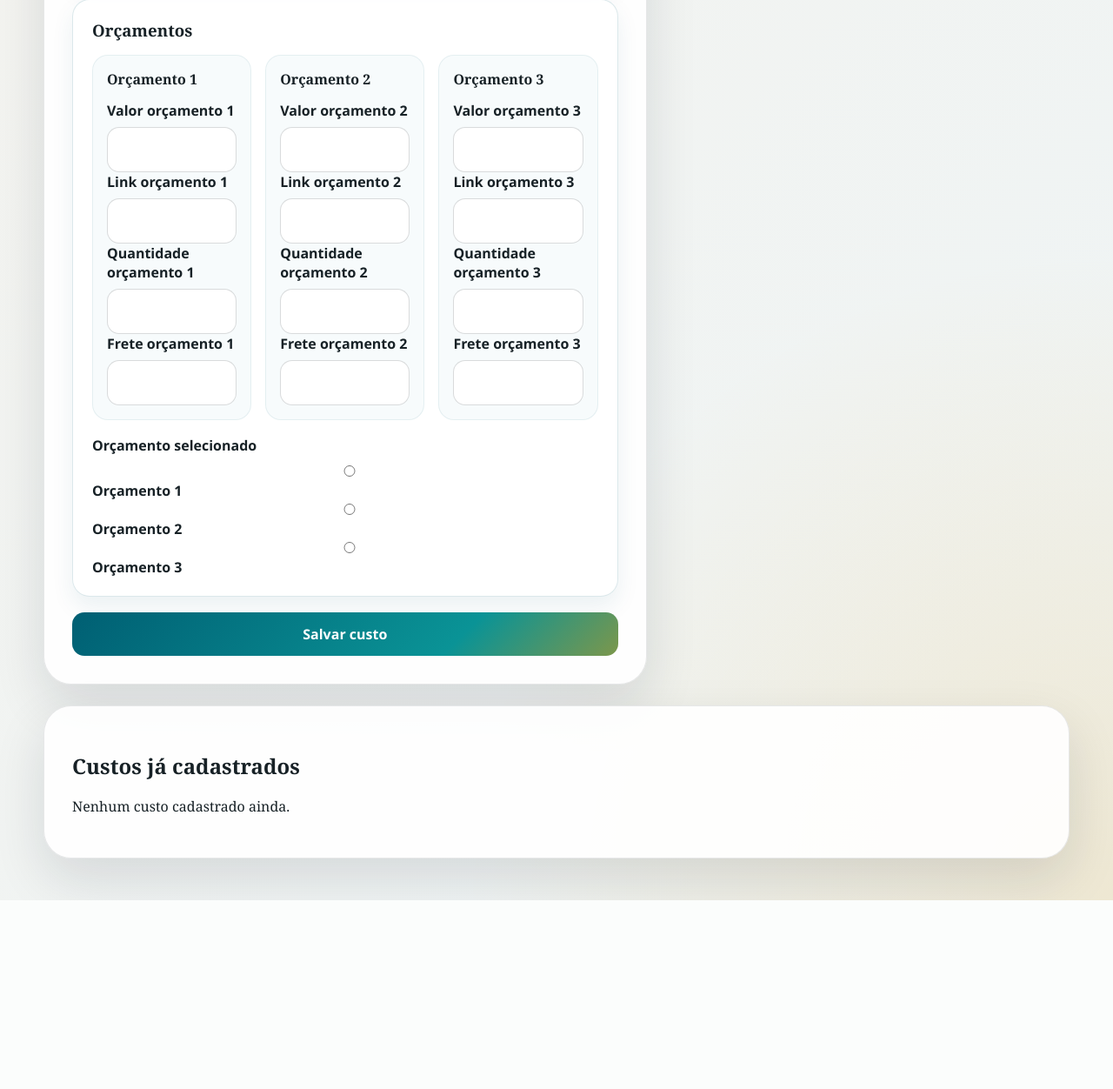
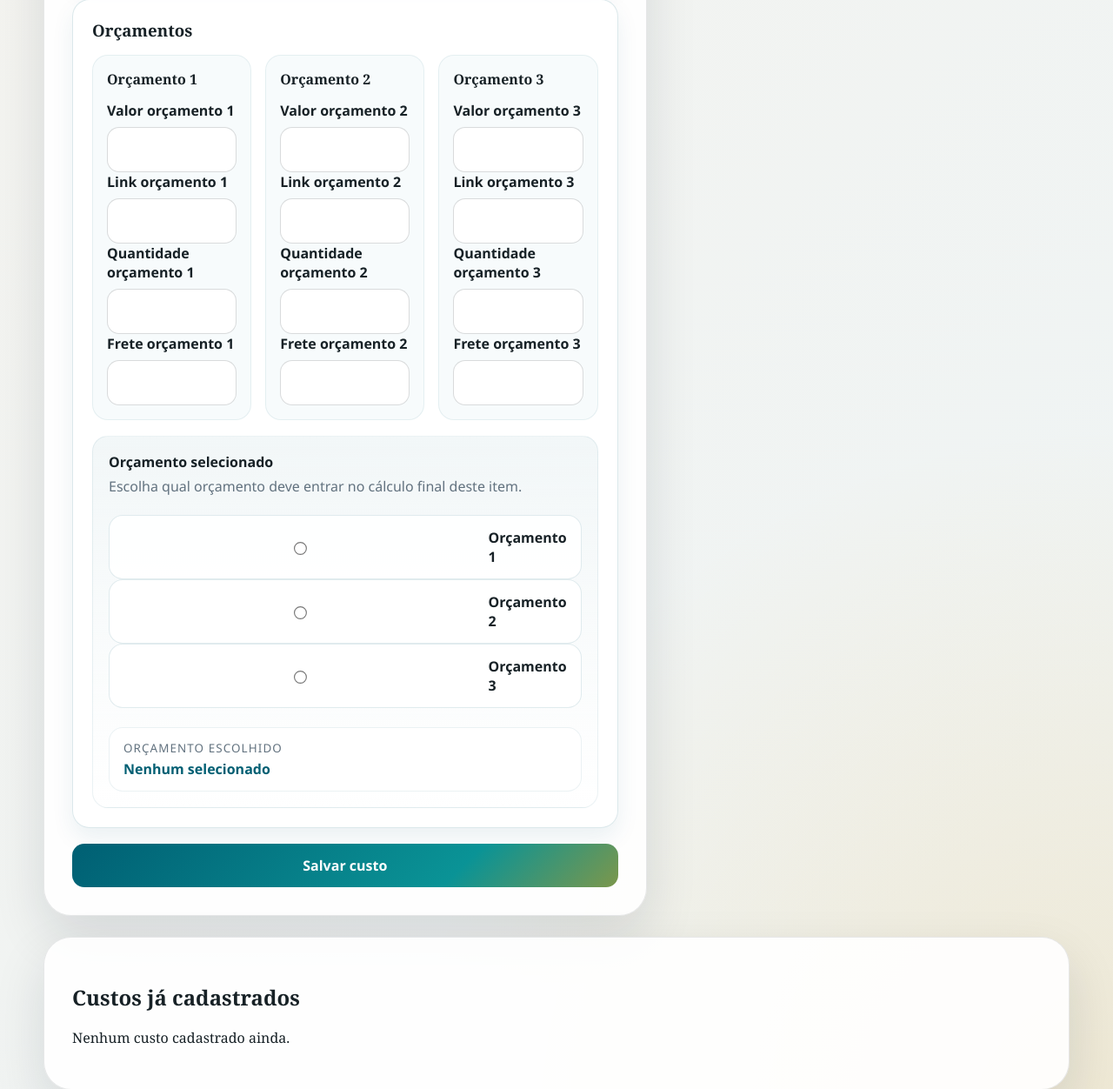
Before and after one commit to fabianopolone123/site_samela_faculdade, a Django app: page /cadastrar-campos/ in a window 1280 px wide. Shown: the part 1301-2553 px from the top of the page at 87% size. Before the commit the page ends 2336 px from the top, so only its background shows below. Run offline with Django 5.2, Linux system fonts and the light colour scheme; a user stored in the database is signed in; data comes from the database, SQL or seed files in the repository.

Commit message:
melhora a área de orçamento selecionado

```diff
--- a/static/css/app.css
+++ b/static/css/app.css
@@ -710,9 +710,82 @@ body {
 
 .radio-group ul {
     margin: 0;
-    padding-left: 18px;
+    padding-left: 0;
     display: grid;
-    gap: 8px;
+    gap: 12px;
+    list-style: none;
+}
+
+.radio-group-cards li {
+    margin: 0;
+}
+
+.radio-group-cards label {
+    display: flex;
+    align-items: center;
+    justify-content: space-between;
+    gap: 14px;
+    padding: 14px 16px;
+    border-radius: 16px;
+    border: 1px solid rgba(0, 95, 115, 0.12);
+    background: rgba(255, 255, 255, 0.9);
+    cursor: pointer;
+    transition: border-color 0.2s ease, box-shadow 0.2s ease, background 0.2s ease;
+    font-family: "Segoe UI", Tahoma, Geneva, Verdana, sans-serif;
+}
+
+.radio-group-cards label.is-selected,
+.radio-group-cards li.is-selected label {
+    border-color: var(--accent-strong);
+    box-shadow: 0 12px 26px rgba(10, 147, 150, 0.16);
+    background: linear-gradient(180deg, rgba(215, 240, 239, 0.7), rgba(255, 255, 255, 0.98));
+}
+
+.radio-group-cards input[type="radio"] {
+    accent-color: var(--accent);
+    transform: scale(1.15);
+}
+
+.selected-quote-field {
+    padding: 18px;
+    border-radius: 18px;
+    background: linear-gradient(180deg, rgba(0, 95, 115, 0.05), rgba(255, 255, 255, 0.92));
+    border: 1px solid rgba(0, 95, 115, 0.08);
+}
+
+.selected-quote-header {
+    display: grid;
+    gap: 6px;
+    margin-bottom: 14px;
+}
+
+.selected-quote-header p {
+    margin: 0;
+    color: var(--muted);
+    font-family: "Segoe UI", Tahoma, Geneva, Verdana, sans-serif;
+}
+
+.selected-quote-summary {
+    margin-top: 14px;
+    padding: 14px 16px;
+    border-radius: 16px;
+    background: rgba(255, 255, 255, 0.92);
+    border: 1px solid rgba(0, 95, 115, 0.08);
+    font-family: "Segoe UI", Tahoma, Geneva, Verdana, sans-serif;
+}
+
+.selected-quote-summary span {
+    display: block;
+    color: var(--muted);
+    margin-bottom: 4px;
+    font-size: 0.84rem;
+    text-transform: uppercase;
+    letter-spacing: 0.08em;
+}
+
+.selected-quote-summary strong {
+    color: var(--accent);
+    font-size: 1rem;
 }
 
 .product-list,
--- a/templates/accounts/budget_product_form.html
+++ b/templates/accounts/budget_product_form.html
@@ -157,9 +157,16 @@
                                 </div>
                             </div>
                         </div>
-                        <div class="field" data-field-name="selected_quote">
-                            <label>{{ form.selected_quote.label }}</label>
-                            <div class="radio-group">{{ form.selected_quote }}</div>
+                        <div class="field selected-quote-field" data-field-name="selected_quote">
+                            <div class="selected-quote-header">
+                                <label>{{ form.selected_quote.label }}</label>
+                                <p>Escolha qual orçamento deve entrar no cálculo final deste item.</p>
+                            </div>
+                            <div class="radio-group radio-group-cards">{{ form.selected_quote }}</div>
+                            <div class="selected-quote-summary" id="selected-quote-summary">
+                                <span>Orçamento escolhido</span>
+                                <strong id="selected-quote-summary-value">Nenhum selecionado</strong>
+                            </div>
                             {% if form.selected_quote.errors %}<div class="field-errors">{{ form.selected_quote.errors }}</div>{% endif %}
                         </div>
                     </div>
@@ -356,12 +363,31 @@
         const baseGroupTitle = document.getElementById('base-group-title');
         const titleFieldLabel = document.getElementById('title-field-label');
         const titleInput = document.getElementById('id_title');
+        const quoteSummaryValue = document.getElementById('selected-quote-summary-value');
 
         function setFieldsEnabled(group, enabled) {
             group.querySelectorAll('input, select, textarea').forEach((field) => {
                 if (field.id === 'id_section_code') return;
                 field.disabled = !enabled;
             });
+        }
+
+        function updateSelectedQuoteVisual() {
+            const radios = Array.from(document.querySelectorAll('input[name="selected_quote"]'));
+            let selectedLabel = 'Nenhum selecionado';
+
+            radios.forEach((radio) => {
+                const item = radio.closest('li');
+                const label = radio.closest('label');
+                const checked = radio.checked;
+                if (item) item.classList.toggle('is-selected', checked);
+                if (label) label.classList.toggle('is-selected', checked);
+                if (checked) selectedLabel = `Orçamento ${radio.value}`;
+            });
+
+            if (quoteSummaryValue) {
+                quoteSummaryValue.textContent = selectedLabel;
+            }
         }
 
         function applyCategory(category) {
@@ -410,9 +436,14 @@
                 titleFieldLabel.textContent = 'Descrição da bolsa';
                 titleInput.placeholder = 'Digite uma descrição da bolsa';
             }
+
+            updateSelectedQuoteVisual();
         }
 
         hiddenSelect.addEventListener('change', (event) => applyCategory(event.target.value));
+        document.querySelectorAll('input[name="selected_quote"]').forEach((radio) => {
+            radio.addEventListener('change', updateSelectedQuoteVisual);
+        });
 
         applyCategory(hiddenSelect.value || 'a');
     </script>
```
Also changed, not shown: CONTEXTO_PROJETO.md (+2 -0 lines).
